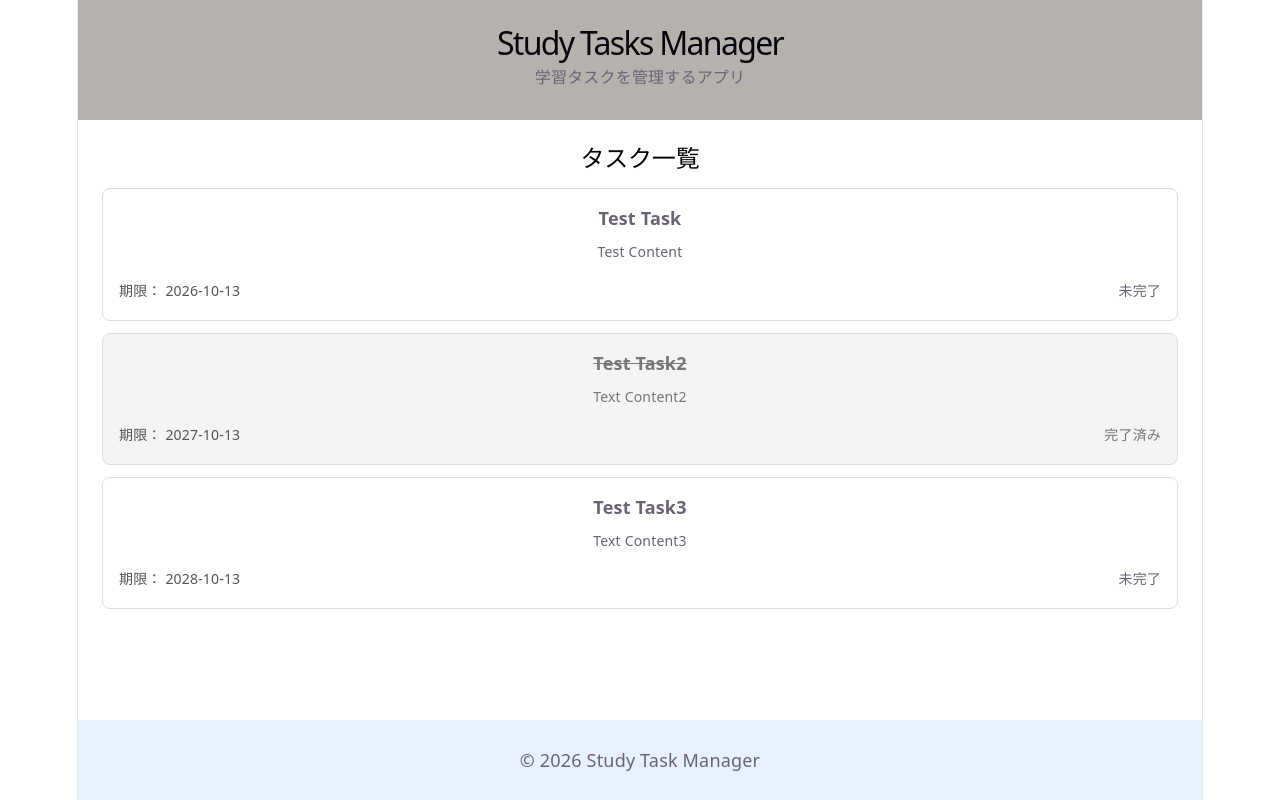
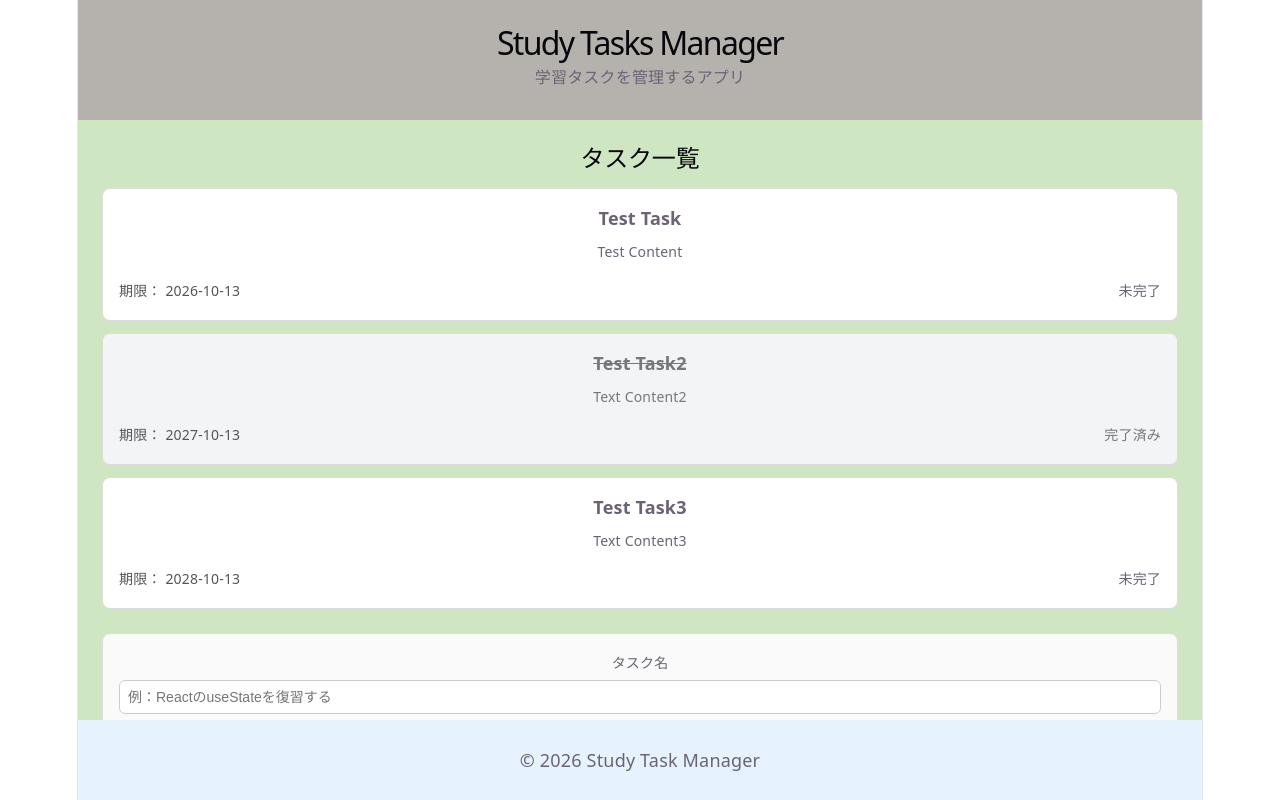
Before and after one commit to numata-rin/study-task-manager, a React (Vite) app: page / in a window 1280 px wide. Built offline with nearby package versions, Linux system fonts and the light colour scheme.

Commit message:
feat: create task form

```diff
--- a/src/App.tsx
+++ b/src/App.tsx
@@ -1,18 +1,37 @@
 import './App.css'
+import { useState } from 'react';
 
 import Header from './layouts/Header/Header';
 import MainContent from './layouts/MainContent/MainContent';
 import Footer from './layouts/Footer/Footer';
-import { initialTasks } from './data/initialTasks';
+
+import initialTasks from './data/initialTasks';
+import type { Task } from "./types/task";
 
 function App() {
+  const [tasks, setTasks] = useState<Task[]>(initialTasks);
+
+  const addTask = (title: string, content: string, deadline: string) => {
+    const newTask: Task = {
+      id: crypto.randomUUID(),
+      title,
+      content,
+      deadline,
+      completed: false,
+      createdAt: new Date().toISOString(),
+    };
+
+    setTasks((prevTasks) => [newTask, ...prevTasks]);
+  }
 
   return (
-    <>
+    <div className='app'>
       <Header />
-      <MainContent tasks={initialTasks}/>
+
+      <MainContent tasks={tasks} onAddTask={addTask} />
+
       <Footer />
-    </>
+    </div>
   )
 }
 
--- /dev/null
+++ b/src/conponents/TaskForm/TaskForm.css
@@ -0,0 +1,51 @@
+.task-form {
+  display: flex;
+  flex-direction: column;
+  gap: 12px;
+
+  margin-bottom: 24px;
+  padding: 16px;
+
+  border: 1px solid #ddd;
+  border-radius: 8px;
+  background-color: #fafafa;
+}
+
+.task-form__field {
+  display: flex;
+  flex-direction: column;
+  gap: 4px;
+}
+
+.task-form__field label {
+  font-weight: bold;
+  font-size: 14px;
+}
+
+.task-form__field input,
+.task-form__field textarea {
+  padding: 8px;
+  border: 1px solid #ccc;
+  border-radius: 6px;
+  font-size: 14px;
+}
+
+.task-form__field textarea {
+  min-height: 80px;
+  resize: vertical;
+}
+
+.task-form button {
+  align-self: flex-start;
+  padding: 8px 16px;
+
+  border: none;
+  border-radius: 6px;
+  background-color: #333;
+  color: white;
+  cursor: pointer;
+}
+
+.task-form button:hover {
+  opacity: 0.8;
+}
--- /dev/null
+++ b/src/conponents/TaskForm/TaskForm.tsx
@@ -0,0 +1,72 @@
+import "./TaskForm.css";
+import React, { useState } from "react";
+
+type TaskFormProps = {
+  onAddTask: (title: string, content: string, deadline: string) => void;
+}
+
+const TaskForm = ({ onAddTask }: TaskFormProps) => {
+  const [title, setTitle] = useState("");
+  const [content, setContent] = useState("");
+  const [deadline, setDeadline] = useState("");
+
+  const handleSubmit = (e: React.FormEvent<HTMLFormElement>) => {
+    // フォーム送信時にページがリロードされるのを防ぐ記述
+    // これがないと追加ボタンを押した瞬間にページが再読み込みされてstateがリセットされる
+    e.preventDefault();
+
+    // 空のタスク名を防ぐ記述
+    // trim()で前後の空白を消去し、それが空文字だった場合にreturnする。
+    if (title.trim() === "") {
+      return;
+    }
+
+    onAddTask(title, content, deadline);
+
+    // onAddTask後に各stateを初期化する記述
+    setTitle("");
+    setContent("");
+    setDeadline("");
+  };
+
+  return (
+    <form className="task-form" onSubmit={handleSubmit}>
+
+      <div className="task-form__field">
+        <label htmlFor="title">タスク名</label>
+        <input
+          id="title"
+          type="text"
+          value={title}
+          onChange={(e) => setTitle(e.target.value)}
+          placeholder="例：ReactのuseStateを復習する"
+        />
+      </div>
+
+      <div className="task-form__field">
+        <label htmlFor="context">内容</label>
+        <textarea
+          id="content"
+          value={content}
+          onChange={(e) => setContent(e.target.value)}
+          placeholder="タスクの詳細を入力"
+        />
+      </div>
+
+      <div className="task-form__field">
+        <label htmlFor="deadline">期限</label>
+        <input
+          id="deadline"
+          type="date"
+          value={deadline}
+          onChange={(e) => setDeadline(e.target.value)}
+        />
+      </div>
+
+      <button type="submit">追加</button>
+
+    </form>
+  )
+}
+
+export default TaskForm;
--- a/src/conponents/TaskList/TaskList.css
+++ b/src/conponents/TaskList/TaskList.css
@@ -1,5 +1,6 @@
 .task-list {
   width: 100%;
+  margin-bottom: 24px;
 }
 
 .task-list__title {
--- a/src/data/initialTasks.ts
+++ b/src/data/initialTasks.ts
@@ -1,6 +1,6 @@
 import type { Task } from "../types/task";
 
-export const initialTasks: Task[] = [
+const initialTasks: Task[] = [
   {
     id: "1",
     title: "Test Task",
@@ -26,3 +26,5 @@ export const initialTasks: Task[] = [
     createdAt: "2026-04-29T00:00:00.000Z",
   }
 ];
+
+export default initialTasks;
--- a/src/layouts/MainContent/MainContent.css
+++ b/src/layouts/MainContent/MainContent.css
@@ -2,7 +2,7 @@
   height: 75vh;
   padding: 24px;
   box-sizing: border-box;
-  background-color: #ffffff;
+  background-color: #CEE6C1;
 
   overflow-y: auto;
 }
--- a/src/layouts/MainContent/MainContent.tsx
+++ b/src/layouts/MainContent/MainContent.tsx
@@ -2,16 +2,19 @@ import "./MainContent.css";
 
 import type { Task } from "../../types/task";
 import TaskList from "../../conponents/TaskList/TaskList";
+import TaskForm from "../../conponents/TaskForm/TaskForm";
 
 type MainContentProps = {
   tasks: Task[];
-}
+  onAddTask: (title: string, content: string, deadline: string) => void;
+};
 
-const MainContent = ({ tasks }: MainContentProps) => {
+const MainContent = ({ tasks, onAddTask }: MainContentProps) => {
 
   return (
     <main className="main-content">
       <TaskList tasks={tasks}/>
+      <TaskForm onAddTask={onAddTask}/>
     </main>
   )
 };
```
